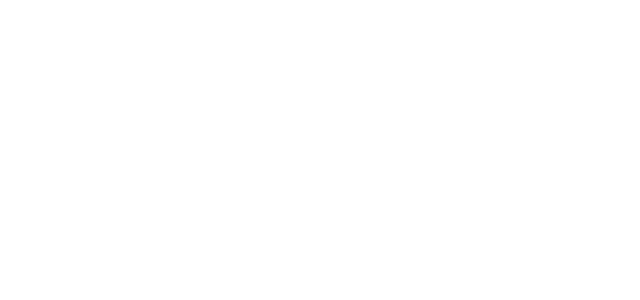
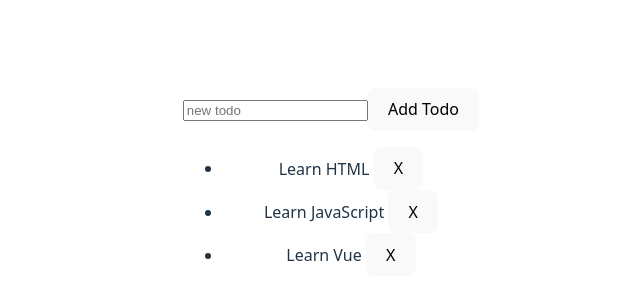
Before and after one commit to L7BUG/vue-demo, a Vue app: page / in a window 1280 px wide. Shown: the part 210-510 px from the top of the page, without its empty margins (309-949 px from the left). Built offline with nearby package versions, Linux system fonts and the light colour scheme.

Commit message:
vue-demo-07

```diff
--- a/src/App.vue
+++ b/src/App.vue
@@ -1,6 +1,41 @@
-<script lang="ts" setup></script>
+<script lang="ts" setup>
+import {ref} from 'vue'
+
+interface Todo {
+  id: number,
+  text: string
+}
+
+let id: number = 0;
+const newTodo = ref<string>('')
+const todos = ref<Todo[]>([
+  {id: id++, text: 'Learn HTML'},
+  {id: id++, text: 'Learn JavaScript'},
+  {id: id++, text: 'Learn Vue'}
+])
+
+function addTodo() {
+  // ...
+  todos.value.push({id: id++, text: newTodo.value});
+}
+
+function removeTodo(todo: Todo) {
+  // ...
+  todos.value = todos.value.filter(item => item.id !== todo.id)
+}
+</script>
 
 <template>
+  <form @submit.prevent="addTodo">
+    <input v-model="newTodo" placeholder="new todo" required>
+    <button>Add Todo</button>
+  </form>
+  <ul>
+    <li v-for="todo in todos" :key="todo.id">
+      {{ todo.text }}
+      <button @click="removeTodo(todo)">X</button>
+    </li>
+  </ul>
 </template>
 
 <style scoped>
```
